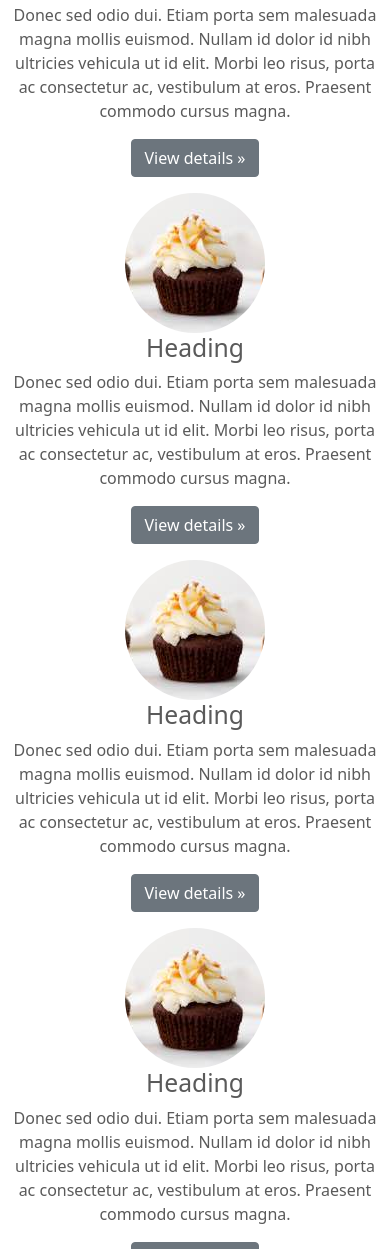
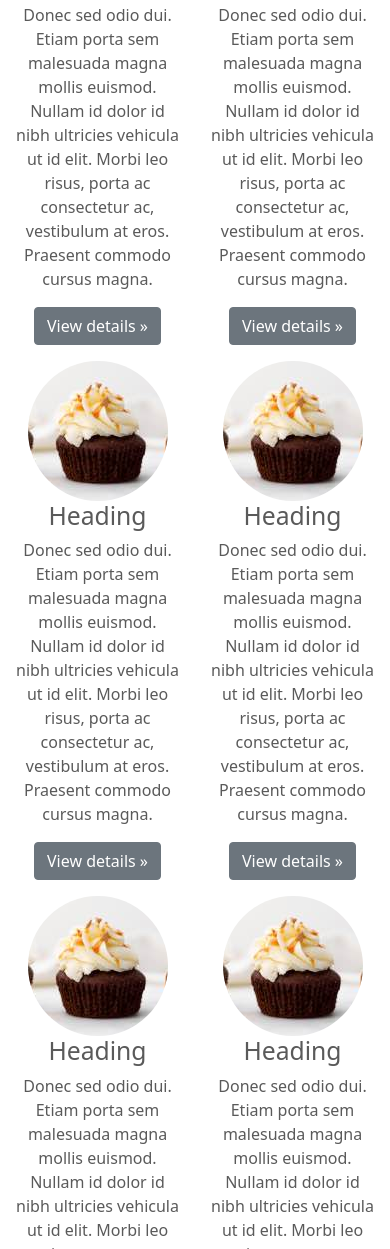
Before and after one commit to tatsuya-okubo-123/bootstrap-basic-kadai, a plain HTML site: page kadai_005/index_for_student.html in a window 390 px wide. Shown: the part 751-2000 px from the top of the page. Drawn offline with Linux system fonts and the light colour scheme.

Commit message:
Update index_for_student.html

```diff
--- a/kadai_005/index_for_student.html
+++ b/kadai_005/index_for_student.html
@@ -77,7 +77,7 @@
       <div class="container">
         <div class="row">
 
-            <div class="col-lg-2 col-xs-6 text-center">
+            <div class="col-md-2 col-6 text-center">
               <!-- <div class="col-lg-4"> -->
               <img src="img/cake.jpg" class="rounded-circle" alt="サンプル画像2">
               <h2>Heading</h2>
@@ -88,7 +88,7 @@
               <p><a class="btn btn-secondary" href="#" role="button">View details &raquo;</a></p>
             </div>
 
-            <div class="col-lg-2 col-xs-6 text-center">
+            <div class="col-md-2 col-6 text-center">
               <!-- <div class="col-lg-4"> -->
               <img src="img/cake.jpg" class="rounded-circle" alt="サンプル画像2">
               <h2>Heading</h2>
@@ -99,7 +99,7 @@
               <p><a class="btn btn-secondary" href="#" role="button">View details &raquo;</a></p>
             </div>
 
-            <div class="col-lg-2 col-xs-6 text-center">
+            <div class="col-md-2 col-6 text-center">
               <!-- <div class="col-lg-4"> -->
               <img src="img/cake.jpg" class="rounded-circle" alt="サンプル画像2">
               <h2>Heading</h2>
@@ -110,7 +110,7 @@
               <p><a class="btn btn-secondary" href="#" role="button">View details &raquo;</a></p>
             </div>
 
-            <div class="col-lg-2 col-xs-6 text-center">
+            <div class="col-md-2 col-6 text-center">
               <!-- <div class="col-lg-4"> -->
               <img src="img/cake.jpg" class="rounded-circle" alt="サンプル画像2">
               <h2>Heading</h2>
@@ -121,7 +121,7 @@
               <p><a class="btn btn-secondary" href="#" role="button">View details &raquo;</a></p>
             </div>
 
-            <div class="col-lg-2 col-xs-6 text-center">
+            <div class="col-md-2 col-6 text-center">
               <!-- <div class="col-lg-4"> -->
               <img src="img/cake.jpg" class="rounded-circle" alt="サンプル画像2">
               <h2>Heading</h2>
@@ -132,7 +132,7 @@
               <p><a class="btn btn-secondary" href="#" role="button">View details &raquo;</a></p>
             </div>
 
-            <div class="col-lg-2 col-xs-6 text-center">
+            <div class="col-md-2 col-6 text-center">
               <!-- <div class="col-lg-4"> -->
               <img src="img/cake.jpg" class="rounded-circle" alt="サンプル画像2">
               <h2>Heading</h2>
```
